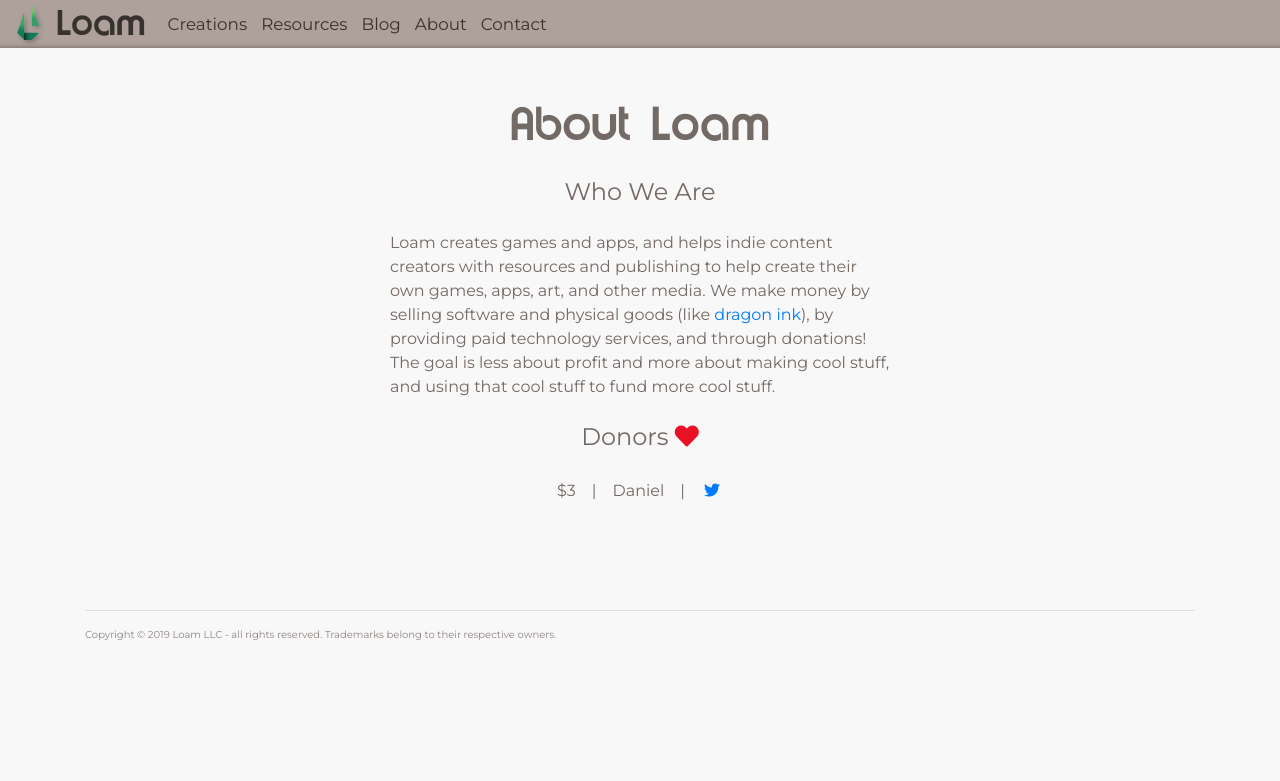
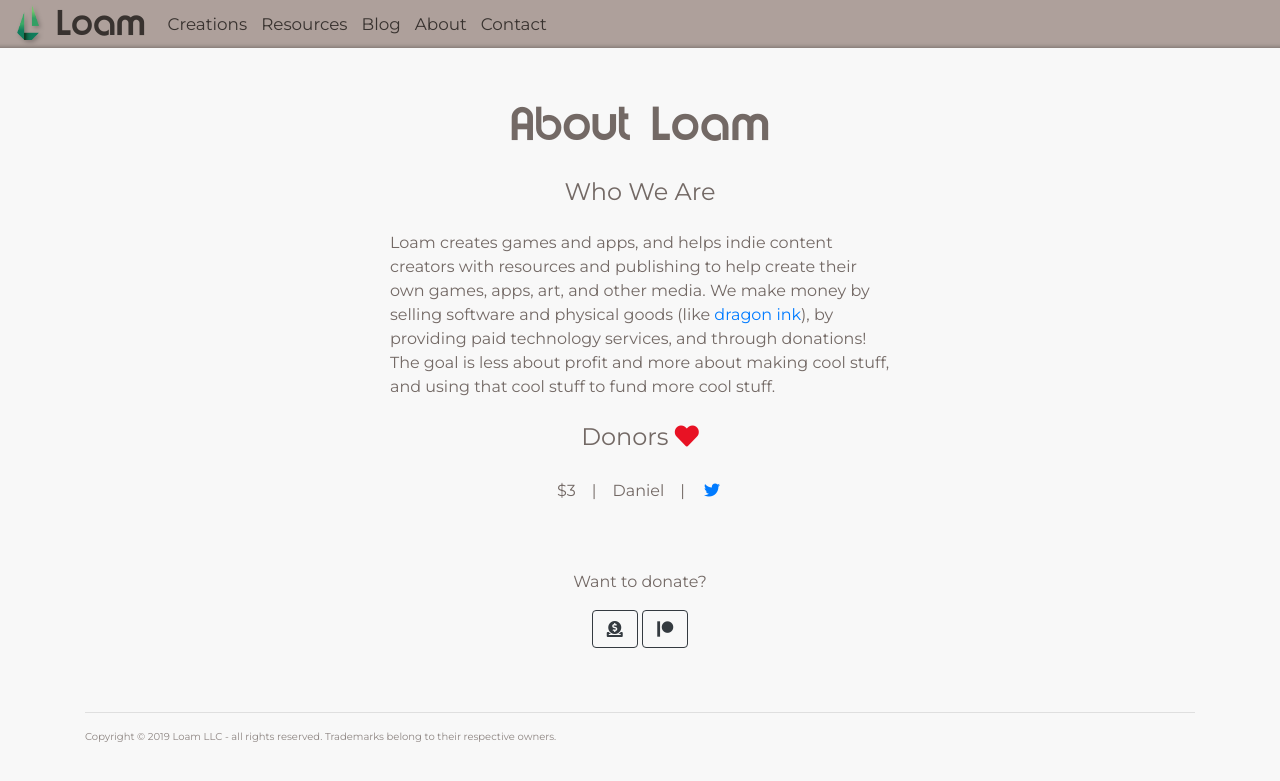
Before and after one commit to LoamNet/net.loam.www, a Jekyll site: the page built from about/index.html, in a window 1280 px wide. Shown: the top 781 px of the page. Built offline with Jekyll 4.4.1, drawn with Linux system fonts in a browser that asks for light colours; nearby versions of some CDN libraries.

Commit message:
+ Added support links

```diff
--- a/about/index.html
+++ b/about/index.html
@@ -14,3 +14,8 @@
 
 <h2 class="loam-section-title">Donors <i class="fas fa-heart" style="color: #E81224;" aria-hidden="true"></i></h2>
 <p>$3&emsp;|&emsp;Daniel</a>&emsp;|&emsp;<a href="https://twitter.com/The_3Dan" class="item"><i class="fab fa-twitter" aria-hidden="true"></i></a></p>
+<br/>
+<br/>
+<p>Want to donate?</p>
+<a class="btn btn-outline-dark loam-social loam-social-donate" href="https://ko-fi.com/loamnet"><i class="fas fa-donate"></i></a>
+<a class="btn btn-outline-dark loam-social loam-social-patreon" href="https://www.patreon.com/loam"><i class="fab fa-patreon"></i></a>
--- a/assets/styleGlobal.css
+++ b/assets/styleGlobal.css
@@ -222,7 +222,9 @@ nav h2:hover {
 .loam-social-donate:hover {
   color: rgb(120, 200, 140);
 }
-
+.loam-social-patreon:hover {
+  color: rgb(249, 104, 84);
+}
 @keyframes hovering {
   to { transform: translatey(-30px);}
 }
--- a/index.html
+++ b/index.html
@@ -20,6 +20,7 @@ tags: app, apps, loam, indie, applications, software, publishing, indie publishi
 		<!-- Social links -->
 		<div class="loam-links">
 			<a class="btn btn-outline-dark loam-social loam-social-donate" href="https://ko-fi.com/loamnet"><i class="fas fa-donate"></i></a>
+			<a class="btn btn-outline-dark loam-social loam-social-patreon" href="https://www.patreon.com/loam"><i class="fab fa-patreon"></i></a>
 			<a class="btn btn-outline-dark loam-social loam-social-twitter" href="https://twitter.com/LoamApp"><i class="fab fa-twitter"></i></a>
 			<a class="btn btn-outline-dark loam-social loam-social-youtube" href="https://www.youtube.com/channel/UCaW8h6bNrs3VgLV7w2OyDaQ?view_as=subscriber"><i class="fab fa-youtube"></i></a>
 		</div>
```
Also changed, not shown: other parts of about/index.html (+1 -1 lines).
